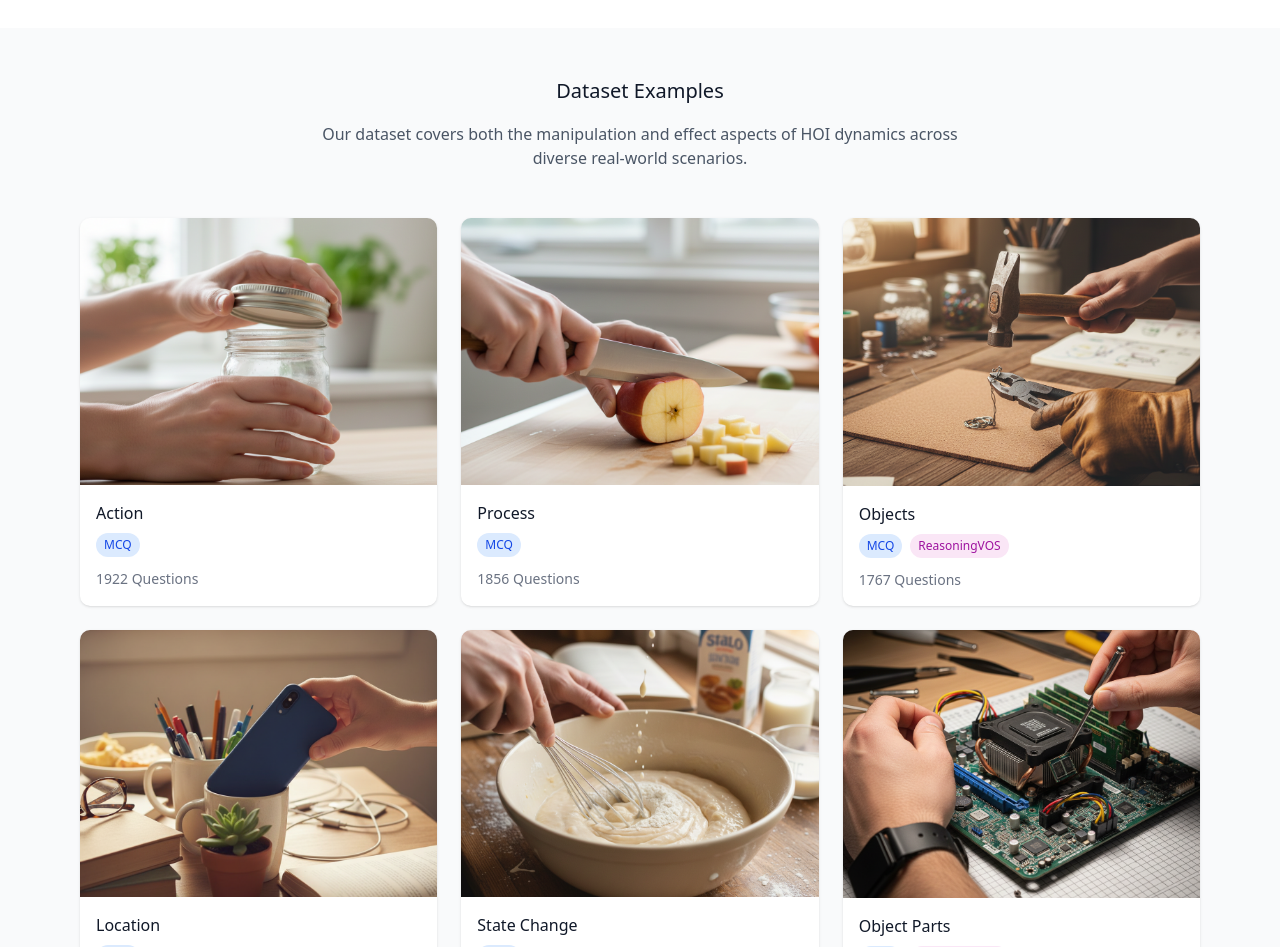
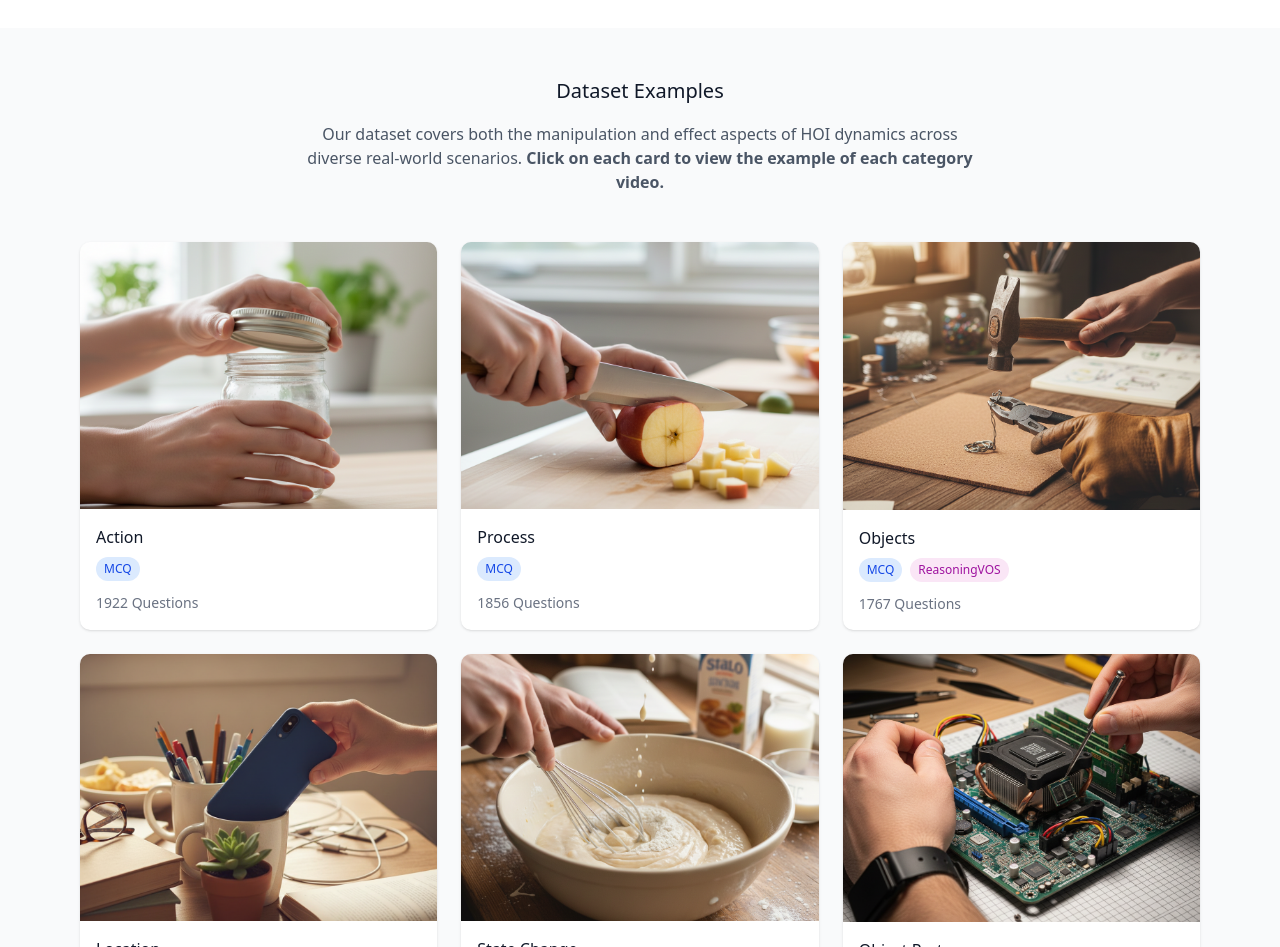
Before and after one commit to MasaTate/HanDyVQA-project-page, a React (Vite) app: page / in a window 1280 px wide. Shown: the part 1860-2807 px from the top of the page. Built offline with nearby package versions, Linux system fonts and the light colour scheme.

Commit message:
build to docs

```diff
--- a/index.html
+++ b/index.html
@@ -4,7 +4,9 @@
     <head>
       <meta charset="UTF-8" />
       <meta name="viewport" content="width=device-width, initial-scale=1.0" />
-      <title>Project Page for Computer Vision</title>
+      <title>HanDyVQA Project Page</title>
+
+      <link rel="icon" href="/favicon.svg" type="image/svg+xml" />
     </head>
 
     <body>
--- a/src/components/DatasetExamples.tsx
+++ b/src/components/DatasetExamples.tsx
@@ -119,7 +119,7 @@ export function DatasetExamples() {
             {/* <h2 className="text-3xl font-bold text-gray-900 mb-4">Dataset Examples</h2> */}
             <h2 className="text-gray-900 mb-4">Dataset Examples</h2>
             <p className="text-gray-600 max-w-2xl mx-auto">
-              Our dataset covers both the manipulation and effect aspects of HOI dynamics across diverse real-world scenarios.
+              Our dataset covers both the manipulation and effect aspects of HOI dynamics across diverse real-world scenarios. <strong>Click on each card to view the example of each category video.</strong>
             </p>
           </div>
 
```
Also changed, not shown: public/favicon.svg (added), 3 other files (tests, documents, lock files or other folders).
